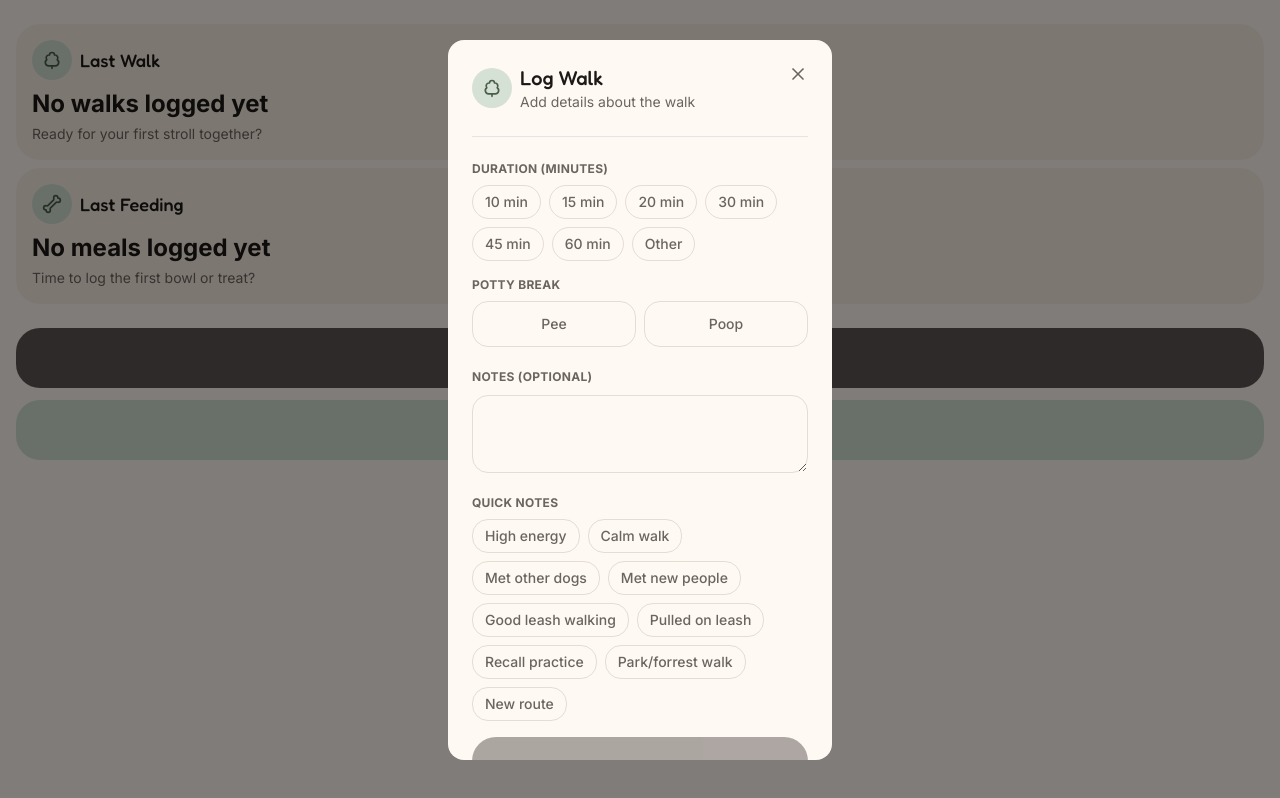
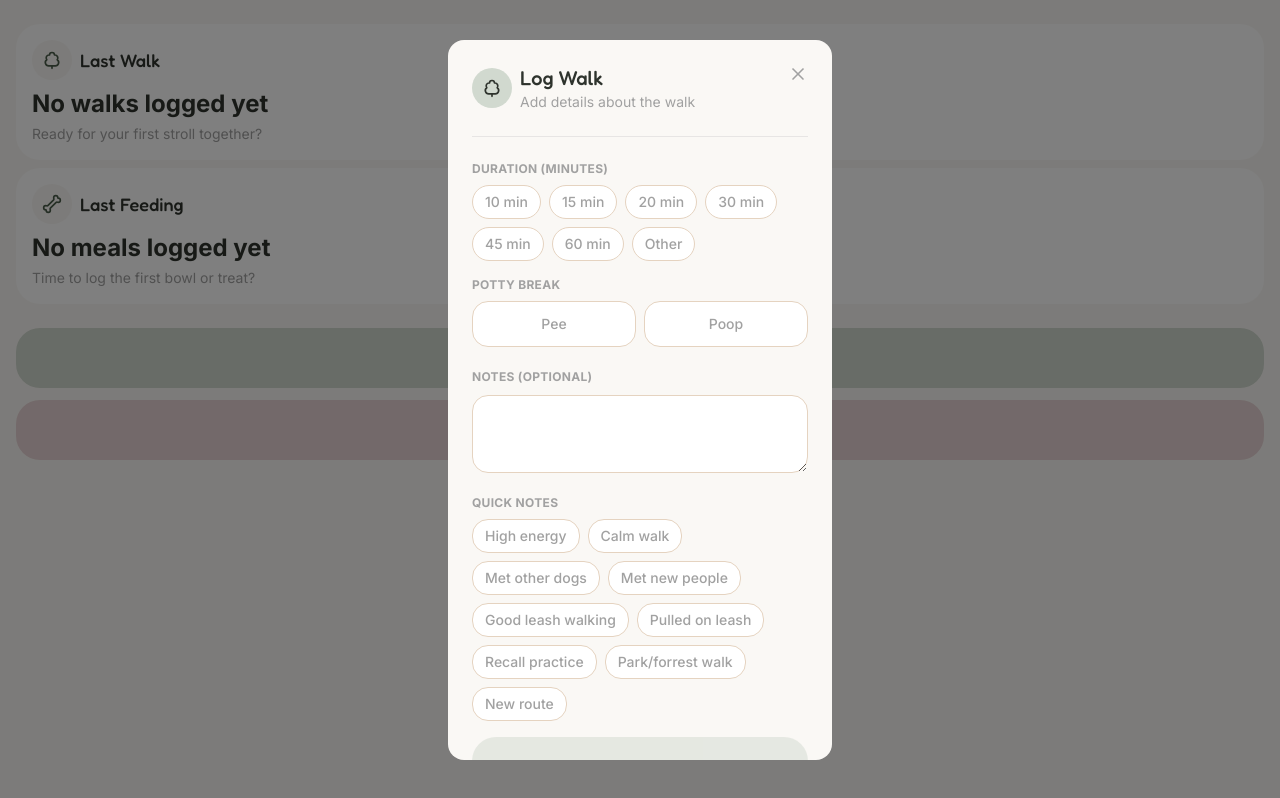
Before and after one commit to lindajensen/waggr, a Next.js app: page / in a window 1280 px wide. Both pictures are taken after a click on the button "Log Walk". Built offline with nearby package versions, Linux system fonts and the light colour scheme; no server answers; the database is empty.

Commit message:
Update color palette and component styling

```diff
--- a/src/app/globals.css
+++ b/src/app/globals.css
@@ -1,24 +1,51 @@
 @import "tailwindcss";
 
 :root {
-  --background: #fff9f3;
-  --foreground: #1c1917;
-  --muted: #6b6560;
+  --background: #faf8f5;
+  --foreground: #2e332d;
+  --muted: #a1a1a1;
+  --surface: #ffffff;
+  --blue-gray: #d6dde5;
+  --blue-gray-hover: #3d4b5c;
+  --blush: #e8d4d5;
+  --blush-hover: #dcc3c5;
+  --sage: #d1d9cf;
+  --sage-hover: #c1cbc0;
+  --sand: #e5d3c0;
 }
 
 @theme inline {
   --color-background: var(--background);
   --color-foreground: var(--foreground);
   --color-muted: var(--muted);
-  --font-heading: var(--font-heading);
-  --font-body: var(--font-body);
+  --color-surface: var(--surface);
+
+  --color-blue-gray: var(--blue-gray);
+  --color-blue-gray-hover: var(--blue-gray-hover);
+  --color-blush: var(--blush);
+  --color-blush-hover: var(--blush-hover);
+  --color-sage: var(--sage);
+  --color-sage-hover: var(--sage-hover);
+  --color-sand: var(--sand);
 }
 
 @media (prefers-color-scheme: dark) {
   :root {
-    --background: #0a0a0a;
-    --foreground: #ededed;
-    --muted: #a8a29e;
+    --background: #1a1c19;
+    --foreground: #ece9e2;
+    --muted: #8e918c;
+    --surface: #242723;
+
+    --blue-gray: #313e4e;
+    --blue-gray-hover: #3d4b5c;
+
+    --blush: #422f32;
+    --blush-hover: #513b3f;
+
+    --sage: #303c2f;
+    --sage-hover: #3b4939;
+
+    --sand: #403529;
   }
 }
 
--- a/src/components/EmptyStatusCard.tsx
+++ b/src/components/EmptyStatusCard.tsx
@@ -16,10 +16,10 @@ export default function EmptyStatusCard({
   const Icon = icon;
 
   return (
-    <article className="bg-[#fbf0e4] rounded-3xl p-4 ">
+    <article className="bg-surface rounded-3xl p-4">
       <header className="flex items-center justify-between mb-2">
         <div className="flex items-center gap-2">
-          <div className="w-10 h-10 rounded-full bg-[#d4e1d4] flex items-center justify-center">
+          <div className="w-10 h-10 rounded-full bg-background flex items-center justify-center">
             <Icon size={20} className="text-[#4a5d4a]" />
           </div>
           <h2 className="text-lg">{title}</h2>
--- a/src/components/QuickActions.tsx
+++ b/src/components/QuickActions.tsx
@@ -24,7 +24,7 @@ export default function QuickActions() {
     <>
       <section className="flex flex-col gap-3 mt-4">
         <button
-          className="bg-[#5c5552] text-white hover:bg-[#4A4441] shadow-[#5C5552]/20 px-4 h-15 rounded-3xl font-bold cursor-pointer"
+          className="bg-sage hover:bg-sage-hover px-4 h-15 rounded-3xl font-bold cursor-pointer"
           onClick={() => setOpenModal("walk")}
         >
           <div className="flex items-center justify-center gap-1">
@@ -32,8 +32,9 @@ export default function QuickActions() {
             Log Walk
           </div>
         </button>
+
         <button
-          className="bg-[#d4e1d4] text-[#4a5d4a] hover:bg-[#C2D3C2] px-4 h-15 rounded-3xl font-bold cursor-pointer"
+          className="bg-blush hover:bg-blush-hover px-4 h-15 rounded-3xl font-bold cursor-pointer"
           onClick={() => setOpenModal("feeding")}
         >
           <div className="flex items-center justify-center gap-1">
--- a/src/components/StatusCard.tsx
+++ b/src/components/StatusCard.tsx
@@ -16,10 +16,10 @@ export default function StatusCard({
   const Icon = icon;
 
   return (
-    <article className="bg-[#fbf0e4] rounded-3xl p-4 ">
+    <article className="bg-surface rounded-3xl p-4">
       <header className="flex items-center justify-between mb-2">
         <div className="flex items-center gap-2">
-          <div className="w-10 h-10 rounded-full bg-[#d4e1d4] flex items-center justify-center">
+          <div className="w-10 h-10 rounded-full bg-background flex items-center justify-center">
             <Icon size={20} className="text-[#4a5d4a]" />
           </div>
           <h2 className="text-lg">{title}</h2>
--- a/src/components/modals/LogWalkModal.tsx
+++ b/src/components/modals/LogWalkModal.tsx
@@ -66,7 +66,6 @@ export default function LogWalkModal({
       const subtitle = `${finalDuration} min`;
 
       onSuccess("Walk logged", subtitle);
-
     } catch (error) {
       console.error(error);
       setError("Something went wrong. Please try again");
@@ -77,9 +76,10 @@ export default function LogWalkModal({
     <section>
       <header className="flex items-start justify-between">
         <div className="flex items-center gap-2">
-          <div className="w-10 h-10 rounded-full bg-[#d4e1d4] flex items-center justify-center">
-            <TreeDeciduous size={20} className="text-[#4a5d4a]" />
+          <div className="w-10 h-10 rounded-full bg-sage flex items-center justify-center">
+            <TreeDeciduous size={20} className="text-foreground" />
           </div>
+
           <div>
             <h1 className="text-xl font-medium" id="modal-title">
               Log Walk
@@ -88,10 +88,14 @@ export default function LogWalkModal({
           </div>
         </div>
 
-        <div>
-          {" "}
-          <X size={20} className="text-muted" onClick={onClose} />
-        </div>
+        <button
+          type="button"
+          onClick={onClose}
+          className="text-muted cursor-pointer"
+          aria-label="Close"
+        >
+          <X size={20} />
+        </button>
       </header>
 
       <div className="divider"></div>
@@ -99,6 +103,7 @@ export default function LogWalkModal({
       <form onSubmit={handleSubmit}>
         <fieldset className="mb-4">
           <legend className="field-label">Duration (minutes)</legend>
+
           <div className="flex flex-wrap gap-2">
             {durations.map((duration) => (
               <button
@@ -111,8 +116,8 @@ export default function LogWalkModal({
                 }
                 className={
                   selectedDuration === duration
-                    ? "bg-[#5c5553] text-white text-sm rounded-full px-3 py-1.5 font-medium shadow-sm border border-transparent"
-                    : "bg-[#fff9f3] border border-[#e5ddd3] text-[#6b6560] text-sm rounded-full px-3 py-1.5 font-medium"
+                    ? "bg-sage text-foreground text-sm rounded-full px-3 py-1.5 font-medium shadow-sm"
+                    : "bg-surface border border-sand text-muted text-sm rounded-full px-3 py-1.5 font-medium"
                 }
               >
                 {duration} min
@@ -128,8 +133,8 @@ export default function LogWalkModal({
               }
               className={
                 selectedDuration === "other"
-                  ? "bg-[#5c5553] text-white text-sm rounded-full px-3 py-1.5 font-medium shadow-sm border border-transparent"
-                  : "bg-[#fff9f3] border border-[#e5ddd3] text-[#6b6560] text-sm rounded-full px-3 py-1.5 font-medium"
+                  ? "bg-sage text-foreground text-sm rounded-full px-3 py-1.5 font-medium shadow-sm"
+                  : "bg-surface border border-sand text-muted text-sm rounded-full px-3 py-1.5 font-medium"
               }
             >
               Other
@@ -142,21 +147,22 @@ export default function LogWalkModal({
               placeholder="Enter minutes"
               value={customDuration}
               onChange={(e) => setCustomDuration(e.target.value)}
-              className="mt-2 w-full rounded-2xl border border-[#e5ddd3] bg-[#fff9f3] px-4 py-1.5 text-sm text-[#1c1917] placeholder:text-[#a39d96] focus:outline-none focus:border-[#5c5553]"
+              className="mt-2 w-full rounded-2xl border border-sand bg-background px-4 py-1.5 text-sm text-foreground placeholder:text-muted focus:outline-none focus:border-sage"
             />
           )}
         </fieldset>
 
         <fieldset className="mb-4">
           <legend className="field-label">Potty Break</legend>
+
           <div className="flex gap-2">
             <button
               type="button"
               onClick={() => toggleArrayValue("pee", setPottyBreaks)}
               className={
                 pottyBreaks.includes("pee")
-                  ? "bg-[#5c5553] text-white text-sm rounded-2xl px-3 py-3 font-medium shadow-sm flex-1 flex items-center justify-center gap-2"
-                  : "bg-[#fff9f3] border border-[#e5ddd3] text-[#6b6560] text-sm rounded-2xl px-3 py-3 font-medium flex-1 flex items-center justify-center gap-2"
+                  ? "bg-sage text-foreground text-sm rounded-2xl px-3 py-3 font-medium shadow-sm flex-1 flex items-center justify-center gap-2"
+                  : "bg-surface border border-sand text-muted text-sm rounded-2xl px-3 py-3 font-medium flex-1 flex items-center justify-center gap-2"
               }
             >
               <span>Pee</span>
@@ -168,8 +174,8 @@ export default function LogWalkModal({
               onClick={() => toggleArrayValue("poop", setPottyBreaks)}
               className={
                 pottyBreaks.includes("poop")
-                  ? "bg-[#5c5553] text-white text-sm rounded-2xl px-3 py-3 font-medium shadow-sm flex-1 flex items-center justify-center gap-2"
-                  : "bg-[#fff9f3] border border-[#e5ddd3] text-[#6b6560] text-sm rounded-2xl px-3 py-3 font-medium flex-1 flex items-center justify-center gap-2"
+                  ? "bg-sage text-foreground text-sm rounded-2xl px-3 py-3 font-medium shadow-sm flex-1 flex items-center justify-center gap-2"
+                  : "bg-surface border border-sand text-muted text-sm rounded-2xl px-3 py-3 font-medium flex-1 flex items-center justify-center gap-2"
               }
             >
               <span>Poop</span>
@@ -182,18 +188,20 @@ export default function LogWalkModal({
           <label htmlFor="notes" className="field-label">
             Notes (optional)
           </label>
+
           <textarea
             name="notes"
             id="notes"
             rows={3}
             value={notes}
             onChange={(e) => setNotes(e.target.value)}
-            className="bg-[#fff9f3] border border-[#e5ddd3] w-full rounded-2xl mt-2 px-4 py-2 text-sm text-[#1c1917] placeholder:text-[#a39d96] focus:outline-none focus:border-[#5c5553]"
-          ></textarea>
+            className="bg-surface border border-sand w-full rounded-2xl mt-2 px-4 py-2 text-sm text-foreground placeholder:text-muted focus:outline-none focus:border-sage"
+          />
         </div>
 
         <fieldset className="mb-4">
           <legend className="field-label">Quick Notes</legend>
+
           <div className="flex flex-wrap gap-2">
             {quickNoteOptions.map((quickNote) => (
               <button
@@ -204,8 +212,8 @@ export default function LogWalkModal({
                 }
                 className={
                   selectedQuickNotes.includes(quickNote)
-                    ? "bg-[#d4e1d4] text-[#4a5d4a] text-sm rounded-2xl px-3 py-1.5 font-medium shadow-sm flex items-center justify-center gap-2"
-                    : "bg-[#fff9f3] border border-[#e5ddd3] text-[#6b6560] text-sm rounded-2xl px-3 py-1.5 font-medium flex items-center justify-center gap-2"
+                    ? "bg-sage text-foreground text-sm rounded-2xl px-3 py-1.5 font-medium shadow-sm flex items-center justify-center gap-2"
+                    : "bg-surface border border-sand text-muted text-sm rounded-2xl px-3 py-1.5 font-medium flex items-center justify-center gap-2"
                 }
               >
                 {quickNote}
@@ -215,14 +223,14 @@ export default function LogWalkModal({
         </fieldset>
 
         {error && (
-          <div className="flex items-start gap-2 bg-[#f9e4e0] border border-[#f0c9c2] text-[#b3564a] rounded-2xl px-4 py-3 text-sm mb-4">
+          <div className="flex items-start gap-2 bg-blush border border-blush-hover text-foreground rounded-2xl px-4 py-3 text-sm mb-4">
             <AlertCircle size={18} className="shrink-0 mt-0.5" />
             <span>{error}</span>
           </div>
         )}
 
         <button
-          className="bg-[#5c5552] text-white hover:bg-[#4A4441] shadow-[#5C5552]/20 px-4 h-15 w-full rounded-3xl font-bold cursor-pointer disabled:opacity-50 disabled:cursor-not-allowed"
+          className="bg-sage text-foreground hover:bg-sage-hover px-4 h-15 w-full rounded-3xl font-bold cursor-pointer disabled:opacity-50 disabled:cursor-not-allowed"
           type="submit"
           disabled={
             !selectedDuration ||
```
Also changed, not shown: src/components/modals/LogFeedingModal.tsx (+35 -23 lines).
